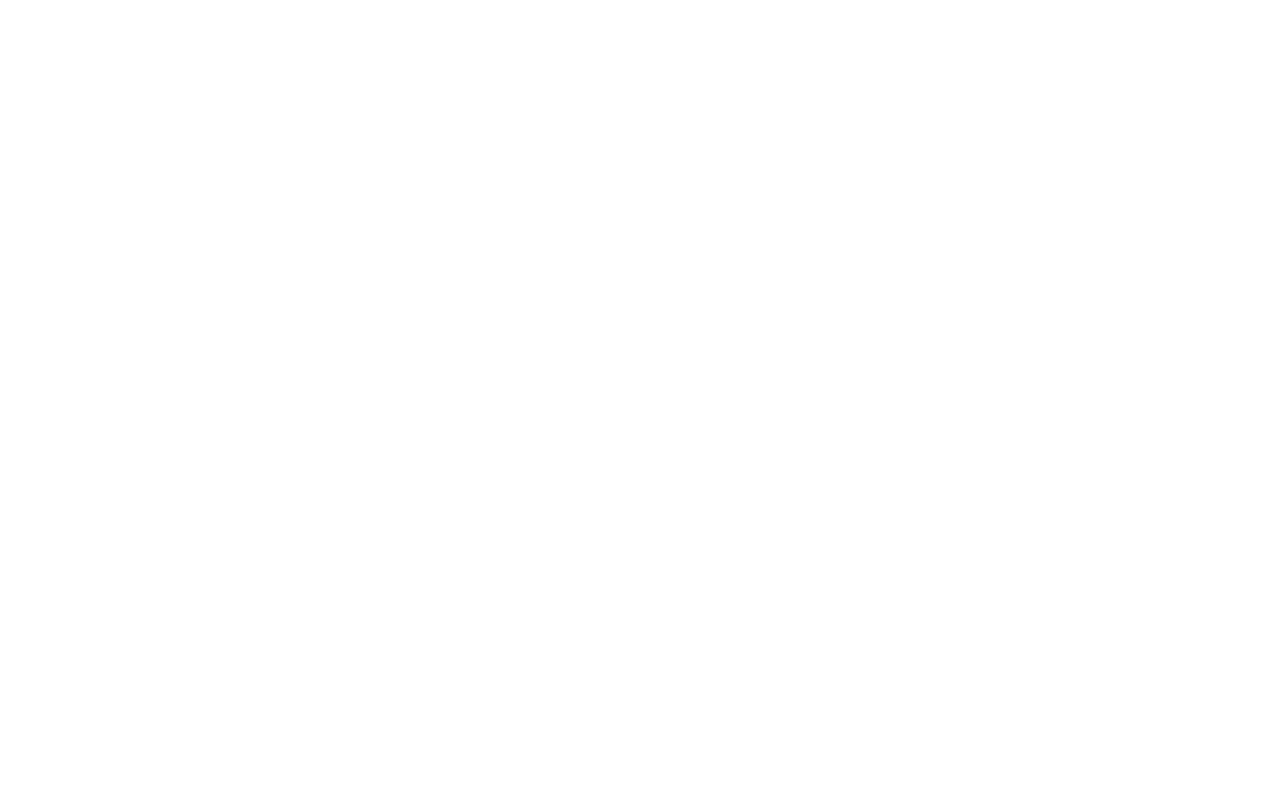
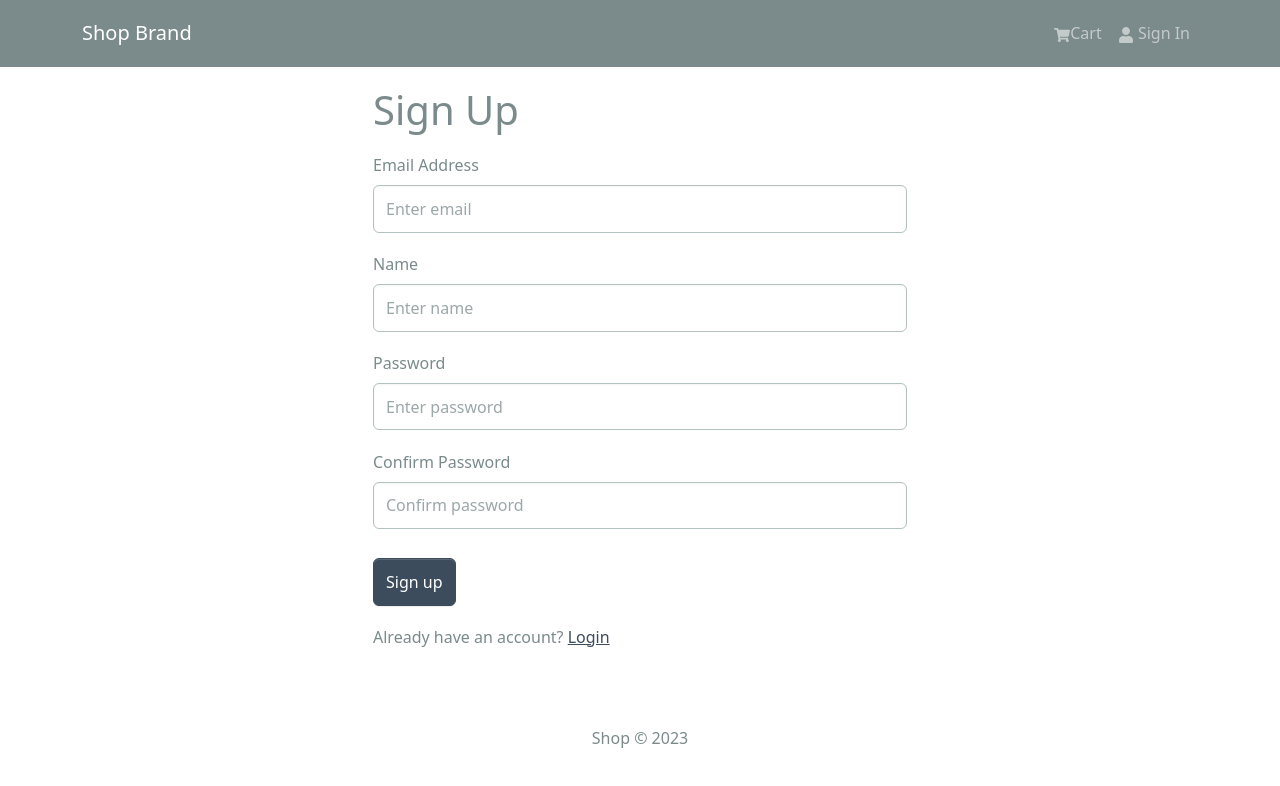
Before and after one commit to annaharbour/mern-e-commerce, a React (Create React App) app in the folder frontend/: page /register in a window 1280 px wide. Before the commit this address had no page. Shown: the top 786 px of the page. Built offline with nearby package versions, Linux system fonts and the light colour scheme.

Commit message:
user registration and login and logout

```diff
--- a/frontend/package.json
+++ b/frontend/package.json
@@ -18,6 +18,7 @@
     "react-router-bootstrap": "^0.26.2",
     "react-router-dom": "^6.20.0",
     "react-scripts": "5.0.1",
+    "react-toastify": "^9.1.3",
     "web-vitals": "^2.1.4"
   },
   "scripts": {
--- a/frontend/src/App.js
+++ b/frontend/src/App.js
@@ -3,6 +3,8 @@
 import {Outlet} from 'react-router-dom';
 import Header from './components/Header';
 import Footer from './components/Footer';
+import {ToastContainer} from 'react-toastify'
+import 'react-toastify/dist/ReactToastify.css';
 
 function App() {
   return (
@@ -14,6 +16,7 @@
         </Container>
       </main>
       <Footer/>
+      <ToastContainer/>
     </>
   );
 }
--- /dev/null
+++ b/frontend/src/components/FormContainer.jsx
@@ -0,0 +1,15 @@
+import {Container, Row, Col} from 'react-bootstrap'
+
+const FormContainer = ({children}) => {
+    return (
+        <Container>
+            <Row className='justify-content-md-center'>
+                <Col xs={12} md={6}>
+                    {children}
+                </Col>
+            </Row>
+        </Container>
+    )
+}
+
+export default FormContainer
--- a/frontend/src/components/Header.jsx
+++ b/frontend/src/components/Header.jsx
@@ -1,11 +1,29 @@
 import React from 'react'
-import {useSelector} from 'react-redux'
-import {Navbar, Nav, Container, Badge} from 'react-bootstrap';
+import { useNavigate} from 'react-router-dom';
+import {useSelector, useDispatch} from 'react-redux'
+import {Navbar, Nav, Container, Badge, NavDropdown} from 'react-bootstrap';
 import {FaShoppingCart, FaUser} from 'react-icons/fa';
 import {LinkContainer} from 'react-router-bootstrap';
+import { useLogoutMutation } from '../slices/usersApiSlice';
+import {logout} from '../slices/authSlice'
 
 const Header = () => {
     const { cartItems } = useSelector((state) => state.cart)
+    const { userInfo } = useSelector((state) => state.auth)
+    const [logoutApiCall] = useLogoutMutation()
+    const dispatch = useDispatch()
+    const navigate = useNavigate()
+
+    const logoutHandler = async () => {
+        try {
+            await logoutApiCall().unwrap()
+            dispatch(logout())
+            navigate('/login')
+        } catch(error) {
+            console.log(error)
+        }
+    }
+
   return (
     <header>
         <Navbar bg="dark" variant="dark" expand="lg" collapseOnSelect>
@@ -26,9 +44,23 @@
                             )}
                             </Nav.Link>
                         </LinkContainer>
+                        {userInfo
+                        ? (
+                        <NavDropdown title={userInfo.name} id='username'>
+                            <LinkContainer to='/profile'>
+                                <Nav.Link href="/profile"><FaUser/> Profile</Nav.Link>
+                            </LinkContainer>
+                            <NavDropdown.Item onClick={logoutHandler}>
+                                Logout
+                            </NavDropdown.Item>
+                        </NavDropdown>)
+                        : (
                         <LinkContainer to='/login'>
                             <Nav.Link href="/login"><FaUser/> Sign In</Nav.Link>
                         </LinkContainer>
+                        )
+                        }
+
                     </Nav>
                 </Navbar.Collapse>
             </Container>
--- a/frontend/src/index.js
+++ b/frontend/src/index.js
@@ -14,6 +14,8 @@
 import HomeScreen from './screens/HomeScreen';
 import ProductScreen from './screens/ProductScreen';
 import CartScreen from './screens/CartScreen';
+import LoginScreen from './screens/LoginScreen';
+import RegisterScreen from './screens/RegisterScreen';
 
 const router = (
   <Router>
@@ -22,6 +24,9 @@
       <Route index={true} path="/" element={<HomeScreen/>}/>
       <Route path='/product/:id' element={<ProductScreen/>} />
       <Route path='/cart' element={<CartScreen/>}/>
+      <Route path='/login' element={<LoginScreen/>}/>
+      <Route path='/register' element={<RegisterScreen/>}/>
+
     </Route>
     </Routes>
     </Router>
--- /dev/null
+++ b/frontend/src/screens/LoginScreen.jsx
@@ -0,0 +1,73 @@
+import React, {useEffect, useState} from 'react'
+import {Link, useLocation, useNavigate} from 'react-router-dom'
+import {useDispatch, useSelector} from 'react-redux'
+import {Form, Button, Row, Col} from 'react-bootstrap'
+import FormContainer from '../components/FormContainer.jsx'
+import { Loader } from '../components/Loader.jsx'
+import {toast} from 'react-toastify'
+import {setCredentials} from '../slices/authSlice.js'
+import {useLoginMutation} from '../slices/usersApiSlice.js'
+
+const LoginScreen = () => {
+    const [email, setEmail] = useState('')
+    const [password, setPassword] = useState('')
+
+    const dispatch = useDispatch()
+    const navigate = useNavigate()
+
+    const [login, {isLoading}] = useLoginMutation()
+
+    const {userInfo} = useSelector((state) => state.auth)
+
+    const {search} = useLocation()
+    const sp = new URLSearchParams(search)
+    const redirect = sp.get('redirect') || '/'
+
+    useEffect(() => {
+        if(userInfo){
+            navigate(redirect)
+
+        }
+    }, [userInfo, redirect, navigate])
+
+    const submitHandler = async (e) => {
+        e.preventDefault()
+        try{
+            const res = await login({email, password}).unwrap();
+            dispatch(setCredentials({...res}))
+            navigate(redirect)
+        } catch(err){
+            toast.error(err?.data?.message || err.error)
+        }
+    }
+
+  return (
+    <FormContainer>
+        <h1>Sign In</h1>
+        <Form onSubmit={submitHandler}>
+            <Form.Group controlId='email' className='my-3'>
+                <Form.Label>Email Address</Form.Label>
+                <Form.Control type='email' placeholder='Enter email' value={email} onChange={(e) => setEmail(e.target.value)}>
+                </Form.Control>
+            </Form.Group>
+            <Form.Group controlId='password' className='my-3'>
+                <Form.Label>Password</Form.Label>
+                <Form.Control type='password' placeholder='Enter password' value={password} onChange={(e) => setPassword(e.target.value)}>
+                </Form.Control>
+            </Form.Group>
+            <Button type='submit' variant='primary' className='mt-2' disabled={isLoading}>
+                Sign In
+            </Button>
+            {isLoading && <Loader/>}
+
+        </Form>
+        <Row className='py-3'>
+            <Col>
+                New Customer? <Link to={redirect ? `/register?redirect=${redirect}` : '/register'}>Register</Link>
+            </Col>
+        </Row>
+    </FormContainer>
+  )
+}
+
+export default LoginScreen
--- /dev/null
+++ b/frontend/src/screens/RegisterScreen.jsx
@@ -0,0 +1,90 @@
+import React, {useEffect, useState} from 'react'
+import {Link, useLocation, useNavigate} from 'react-router-dom'
+import {useDispatch, useSelector} from 'react-redux'
+import {Form, Button, Row, Col} from 'react-bootstrap'
+import FormContainer from '../components/FormContainer.jsx'
+import { Loader } from '../components/Loader.jsx'
+import {toast} from 'react-toastify'
+import {setCredentials} from '../slices/authSlice.js'
+import {useRegisterMutation} from '../slices/usersApiSlice.js'
+
+const RegisterScreen = () => {
+    const [name, setName] = useState('')
+    const [email, setEmail] = useState('')
+    const [password, setPassword] = useState('')
+    const [confirmPassword, setConfirmPassword] = useState('')
+
+
+    const dispatch = useDispatch()
+    const navigate = useNavigate()
+
+    const [register, {isLoading}] = useRegisterMutation()
+
+    const {userInfo} = useSelector((state) => state.auth)
+
+    const {search} = useLocation()
+    const sp = new URLSearchParams(search)
+    const redirect = sp.get('redirect') || '/'
+
+    useEffect(() => {
+        if(userInfo){
+            navigate(redirect)
+
+        }
+    }, [userInfo, redirect, navigate])
+
+    const submitHandler = async (e) => {
+        e.preventDefault()
+        if(password!== confirmPassword){
+            toast.error('Passwords do not match')
+        } else {
+            try{
+                const res = await register({email, name, password}).unwrap();
+                dispatch(setCredentials({...res}))
+                navigate(redirect)
+            } catch(err){
+                toast.error(err?.data?.message || err.error)
+            }
+        }
+    }
+
+  return (
+    <FormContainer>
+        <h1>Sign Up</h1>
+        <Form onSubmit={submitHandler}>
+            <Form.Group controlId='email' className='my-3'>
+                <Form.Label>Email Address</Form.Label>
+                <Form.Control type='email' placeholder='Enter email' value={email} onChange={(e) => setEmail(e.target.value)}>
+                </Form.Control>
+            </Form.Group>
+            <Form.Group controlId='name' className='my-3'>
+                <Form.Label>Name</Form.Label>
+                <Form.Control type='text' placeholder='Enter name' value={name} onChange={(e) => setName(e.target.value)}>
+                </Form.Control>
+            </Form.Group>
+            <Form.Group controlId='password' className='my-3'>
+                <Form.Label>Password</Form.Label>
+                <Form.Control type='password' placeholder='Enter password' value={password} onChange={(e) => setPassword(e.target.value)}>
+                </Form.Control>
+            </Form.Group>
+            <Form.Group controlId='confirmPassword' className='my-3'>
+                <Form.Label>Confirm Password</Form.Label>
+                <Form.Control type='password' placeholder='Confirm password' value={confirmPassword} onChange={(e) => setConfirmPassword(e.target.value)}>
+                </Form.Control>
+            </Form.Group>
+            <Button type='submit' variant='primary' className='mt-2' disabled={isLoading} onClick={submitHandler}>
+                Sign up
+            </Button>
+            {isLoading && <Loader/>}
+
+        </Form>
+        <Row className='py-3'>
+            <Col>
+                Already have an account? <Link to={redirect ? `/login?redirect=${redirect}` : '/login'}>Login</Link>
+            </Col>
+        </Row>
+    </FormContainer>
+  )
+}
+
+export default RegisterScreen
--- /dev/null
+++ b/frontend/src/slices/authSlice.js
@@ -0,0 +1,26 @@
+import { createSlice } from "@reduxjs/toolkit";
+
+const initialState = {
+	userInfo: localStorage.getItem("userInfo")
+		? JSON.parse(localStorage.getItem("userInfo"))
+		: null,
+};
+
+const authSlice = createSlice({
+	name: "auth",
+	initialState,
+	reducers: {
+		setCredentials: (state, action) => {
+			state.userInfo = action.payload;
+			localStorage.setItem("userInfo", JSON.stringify(action.payload));
+		},
+		logout: (state, action) => {
+			state.userInfo = null;
+			localStorage.removeItem("userInfo");
+		},
+	},
+});
+
+export const { setCredentials, logout} = authSlice.actions;
+
+export default authSlice.reducer;
--- /dev/null
+++ b/frontend/src/slices/usersApiSlice.js
@@ -0,0 +1,29 @@
+import { USERS_URL } from "../constants";
+import { apiSlice } from "./apiSlice";
+
+export const usersApiSlice = apiSlice.injectEndpoints({
+	endpoints: (builder) => ({
+		login: builder.mutation({
+			query: (data) => ({
+				url: `${USERS_URL}/auth`,
+				method: "POST",
+				body: data,
+			})
+		}),
+		register: builder.mutation({
+			query: (data) => ({
+				url: `${USERS_URL}`,
+				method: "POST",
+				body: data,
+			}),
+		}),
+		logout: builder.mutation({
+			query: () => ({
+				url: `${USERS_URL}/logout`,
+				method: "POST",
+			}),
+		}),
+	}),
+});
+
+export const { useLoginMutation, useLogoutMutation, useRegisterMutation } = usersApiSlice;
--- a/frontend/src/store.js
+++ b/frontend/src/store.js
@@ -1,11 +1,13 @@
 import { configureStore } from "@reduxjs/toolkit";
 import { apiSlice } from "./slices/apiSlice";
 import cartSliceReducer from "./slices/cartSlice"
+import authSliceReducer from "./slices/authSlice";
 
 const store = configureStore({
     reducer: {
         [apiSlice.reducerPath] : apiSlice.reducer,
-        cart: cartSliceReducer
+        cart: cartSliceReducer,
+        auth: authSliceReducer
     },
     middleware: (getDefaultMiddleware) => getDefaultMiddleware().concat(apiSlice.middleware),
     devTools: true,
```
Also changed, not shown: 2 other files (tests, documents, lock files or other folders).
